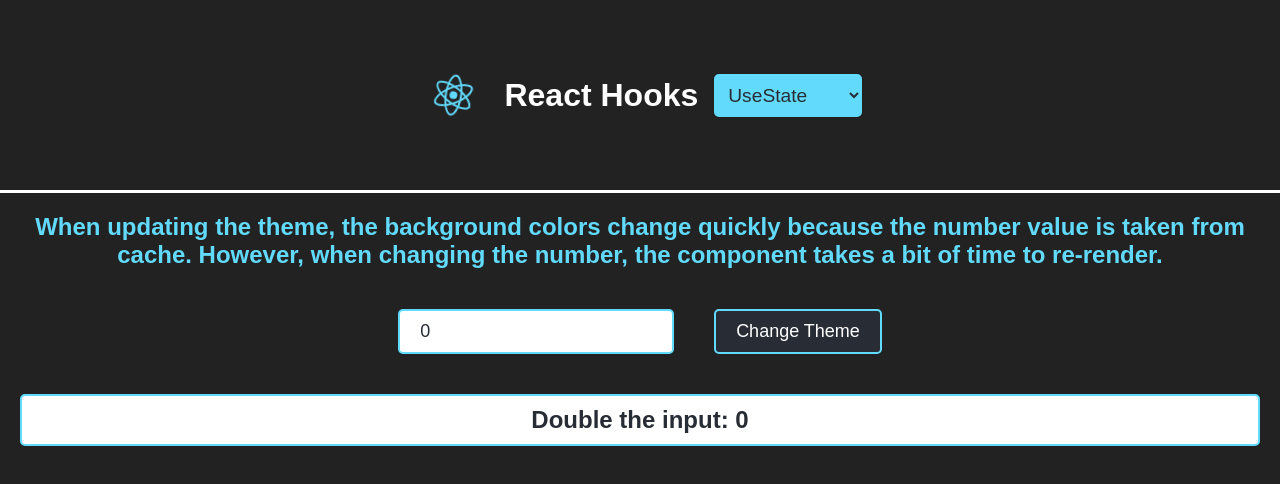
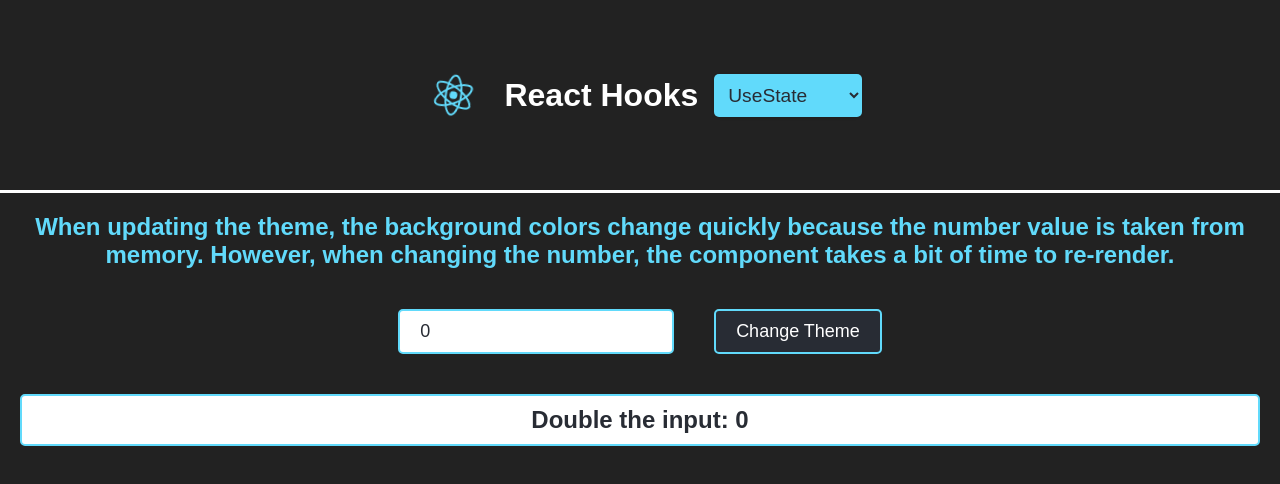
Before and after one commit to elarsaks/react-hooks, a React (Create React App) app: page /useMemo in a window 1280 px wide. Shown: the top 484 px of the page. Built offline with nearby package versions, Linux system fonts and the light colour scheme.

Commit message:
Fix useMemo.

```diff
--- a/src/pages/UseMemo.jsx
+++ b/src/pages/UseMemo.jsx
@@ -3,6 +3,7 @@ import React, { useState, useMemo } from "react";
 export default () => {
   const infoStyle = {
     color: "#61DAFB",
+    margin: "20px",
   };
 
   const buttonStyle = {
@@ -49,8 +50,7 @@ export default () => {
   //  const doubleNumber = slowFunction(number);
 
   // Memoized styles to change the theme dynamically
-  const themeStyles = useMemo(
-    () => ({
+  const themeStyles = {
     backgroundColor: dark ? "#282c34" : "#fff",
     color: dark ? "#fff" : "#282c34",
     padding: "10px 20px",
@@ -59,16 +59,14 @@ export default () => {
     borderRadius: "5px",
     border: "2px solid #61DAFB",
     margin: "20px",
-    }),
-    [dark]
-  );
+  };
 
   return (
     <>
       <h2 style={infoStyle}>
         When updating the theme, the background colors change quickly because
-        the number value is taken from cache. However, when changing the number,
-        the component takes a bit of time to re-render.
+        the number value is taken from memory. However, when changing the
+        number, the component takes a bit of time to re-render.
       </h2>
       {/* Input field to change the number */}
       <input
```
Lines whose indentation alone changed are shown as unchanged.
